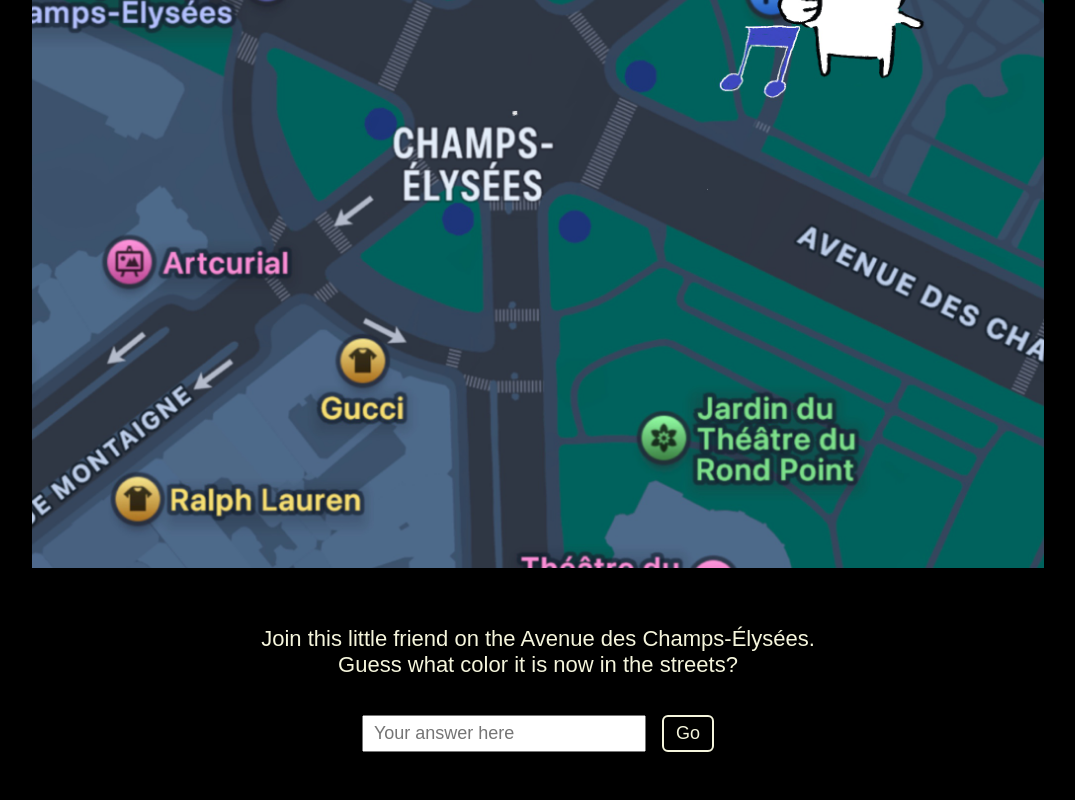
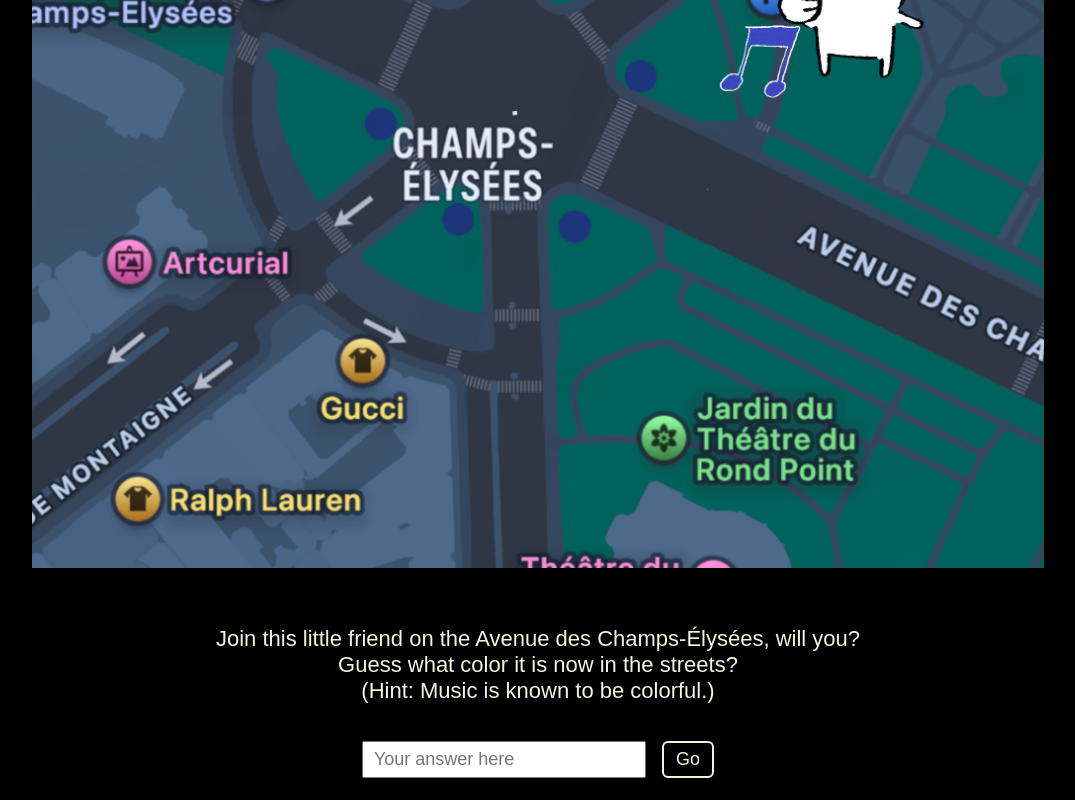
Before and after one commit to will7sburger/hbd, a plain HTML site: page paris.html in a window 1280 px wide. Shown: the part 501-1301 px from the top of the page, without its empty margins (102-1177 px from the left). Before the commit the page ends 1275 px from the top, so only its background shows below. Drawn offline with Linux system fonts and the light colour scheme.

Commit message:
paris.html

```diff
--- a/paris.html
+++ b/paris.html
@@ -49,8 +49,9 @@
   <img src="plan.jpg" alt="Map Friend" crossorigin="anonymous">
 
   <!-- 提示问句 -->
-  <p>Join this little friend on the Avenue des Champs-Élysées.<br>
-     Guess what color it is now in the streets?</p>
+  <p>Join this little friend on the Avenue des Champs-Élysées, will you?<br>
+     Guess what color it is now in the streets?<br>
+     (Hint: Music is known to be colorful.)</p>
 
   <!-- 输入框 + 按钮 -->
   <input type="text" id="color" placeholder="Your answer here">
```
